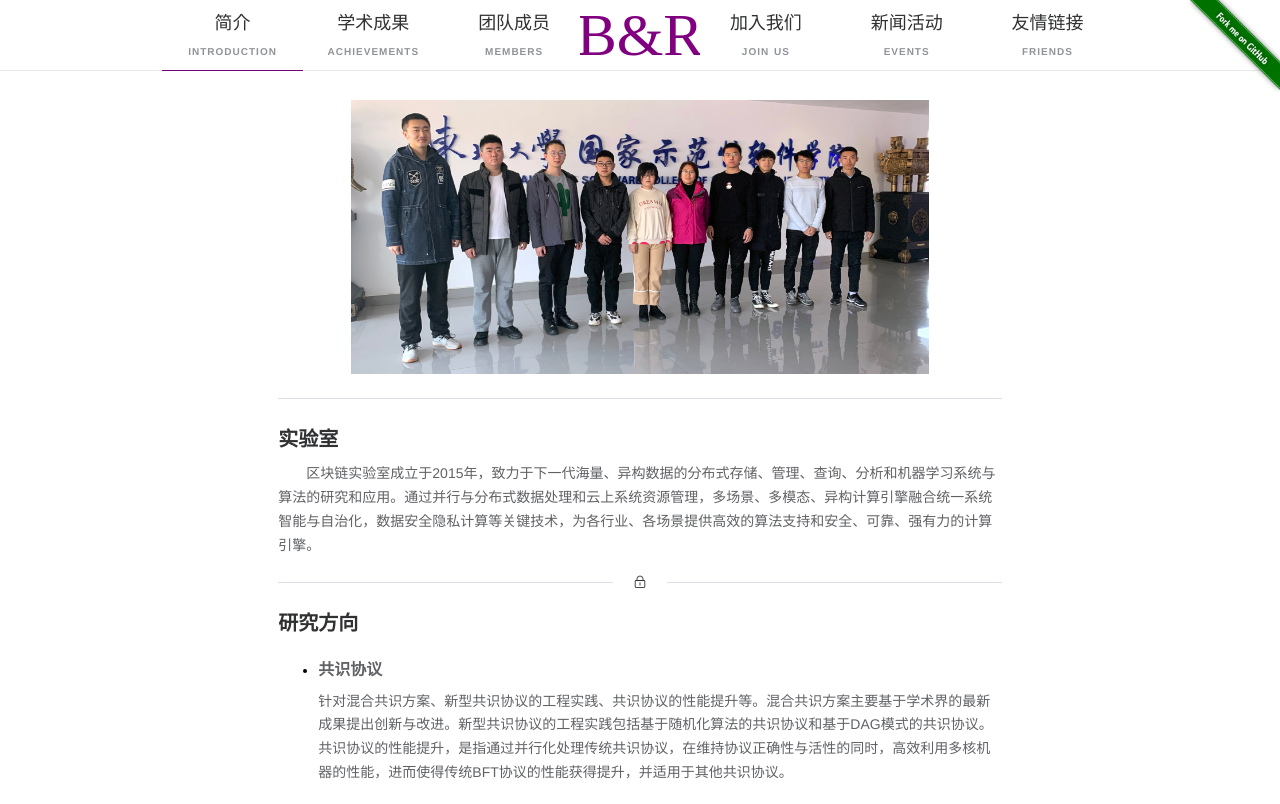
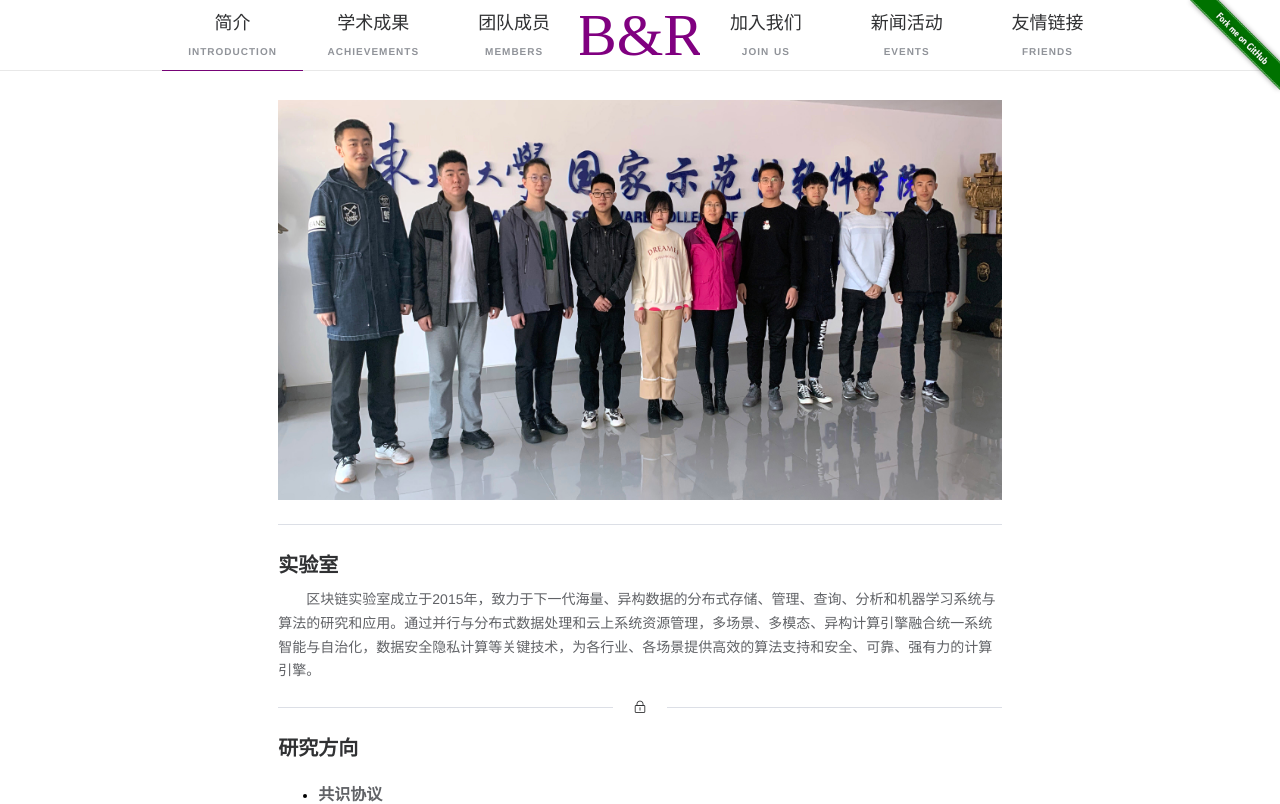
Before and after one commit to thothsun/blockchain-lab, a Nuxt app: page / in a window 1280 px wide. Shown: the top 804 px of the page. Built offline with nearby package versions, Linux system fonts and the light colour scheme.

Commit message:
首页 团队图片添加 高斯模糊背景

```diff
--- a/pages/index.vue
+++ b/pages/index.vue
@@ -5,11 +5,11 @@
 
     <el-main class="main-content">
       <el-row :gutter="0" type="flex" justify="center">
-        <el-col :xs="20" :sm="18" :md="16" :lg="14" :xl="12">
+        <el-col :xs="20" :sm="18" :md="16" :lg="14" :xl="14">
 
-
-          <div style="display: flex;justify-content: center;width: 80%;max-width:800px;margin: 10px auto">
-            <el-image src="group-crop.jpg"/>
+          <div class="group-wrapper">
+            <el-image class="group-bg" fit="fill" src="group-crop.jpg"></el-image>
+            <el-image class="group-ph" src="group-crop.jpg"></el-image>
           </div>
 
           <el-divider></el-divider>
@@ -112,4 +112,30 @@
   }
 
 
+  .group-wrapper {
+    height: 400px;
+    width: 100%;
+    margin: 10px auto;
+    position: relative;
+    display: flex;
+    justify-content: center;
+    align-items: center;
+    overflow: hidden;
+  }
+
+  .group-bg {
+    height: 100%;
+    width: 100%;
+    position: absolute;
+    filter: blur(20px);
+    transform: scale(1.1);
+  }
+
+  .group-ph {
+    height: 400px;
+    width: 800px;
+    background-color: green;
+  }
+
+
 </style>
```
Also changed, not shown: static/group-crop.jpg.
